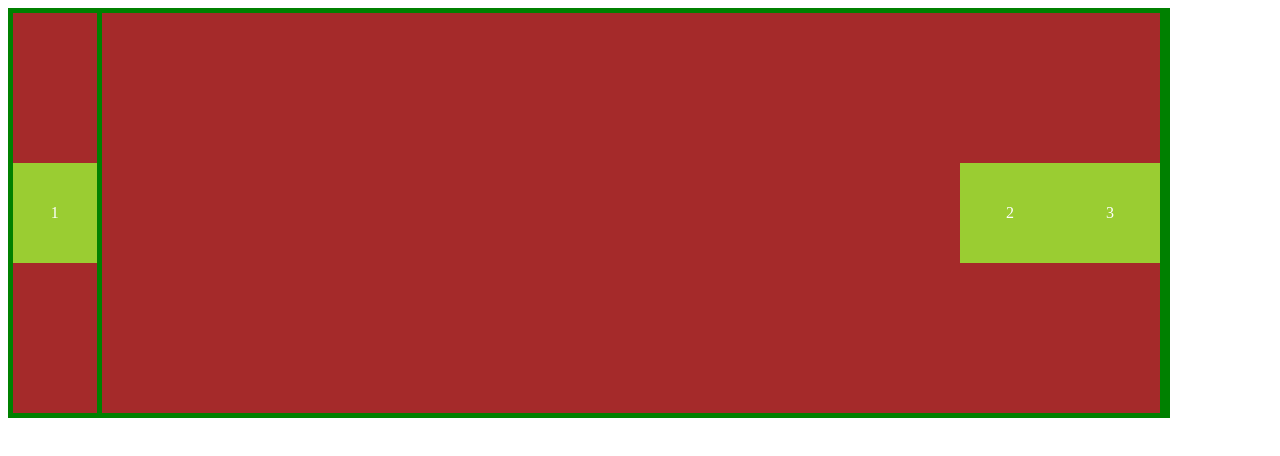
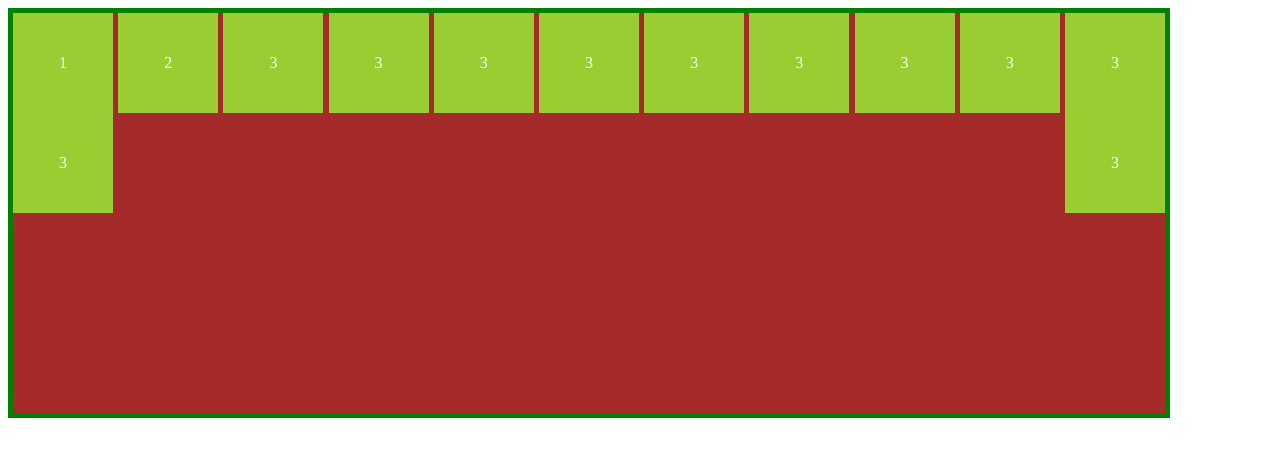
Before and after one commit to iamsayeeduddin/cgc-html-1, a plain HTML site: page flex.html in a window 1280 px wide. Drawn offline with Linux system fonts and the light colour scheme.

Commit message:
Flex & Grid CSS

```diff
--- a/assets/flex.css
+++ b/assets/flex.css
@@ -8,7 +8,8 @@
   width: 90vw;
   justify-content: space-between;
   align-items: center;
-  /* flex-wrap: wrap; */
+  flex-wrap: wrap;
+  align-content: baseline;
 }
 
 .box {
@@ -18,23 +19,26 @@
   display: flex;
   justify-content: center;
   align-items: center;
+  /* align-content: center; */
+  /* flex-wrap: wrap; */
 }
 
 .box1 {
   /* order: 3; */
   /* flex-basis: 120px; */
   /* flex-grow: 2; */
-  flex-shrink: 2;
+  /* flex-shrink: 2; */
 }
 
 .box2 {
   /* order: 1; */
   /* flex-grow: 2; */
-  flex-shrink: 1;
+  /* flex-shrink: 1; */
+  /* align-self: flex-start; */
 }
 
 .box3 {
   /* order: 1; */
   /* flex-grow: 1; */
-  flex-shrink: 2;
+  /* flex-shrink: 2; */
 }
--- /dev/null
+++ b/assets/grid.css
@@ -0,0 +1,25 @@
+* {
+  margin: 0;
+}
+.container {
+  display: grid;
+  height: 100vh;
+  grid-template-columns: 100px 100px 100px;
+  grid-template-rows: 150px 150px 150px;
+  justify-content: center;
+  align-content: center;
+  gap: 10px;
+}
+
+.container div {
+  border: 2px solid black;
+}
+
+.box1 {
+  grid-column-start: 1;
+  grid-column-end: 3;
+  grid-row-start: 1;
+  grid-row-end: 3;
+  background-image: url("/assets/image.jpeg");
+  background-size: cover;
+}
--- a/flex.html
+++ b/flex.html
@@ -9,10 +9,23 @@
   <body>
     <div class="container">
       <div class="box box1">1</div>
-      <div class="container" style="justify-content: flex-end">
-        <div class="box box2">2</div>
-        <div class="box box3">3</div>
-      </div>
+      <div class="box box2">2</div>
+      <div class="box box3">3</div>
+      <div class="box box3">3</div>
+      <div class="box box3">3</div>
+      <div class="box box3">3</div>
+      <div class="box box3">3</div>
+      <div class="box box3">3</div>
+      <div class="box box3">3</div>
+      <div class="box box3">3</div>
+      <div class="box box3">3</div>
+      <div class="box box3">3</div>
+      <div class="box box3">3</div>
+      <!-- <div class="box box3">3</div>
+      <div class="box box3">3</div>
+      <div class="box box3">3</div>
+      <div class="box box3">3</div>
+      <div class="box box3">3</div> -->
     </div>
   </body>
 </html>
```
Also changed, not shown: grid.html (added, +22 -0 lines).
